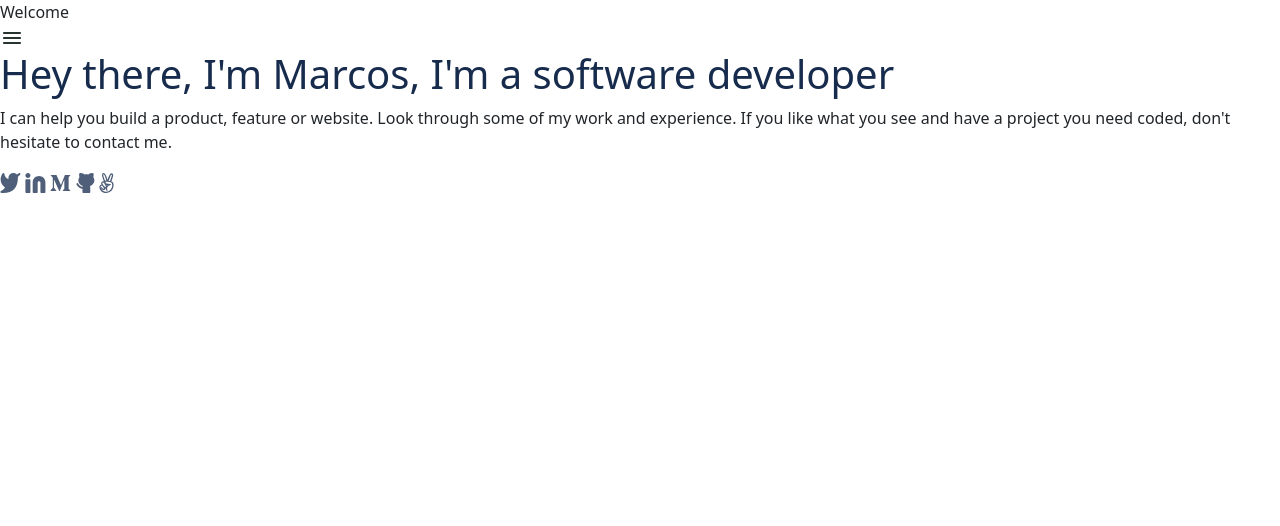
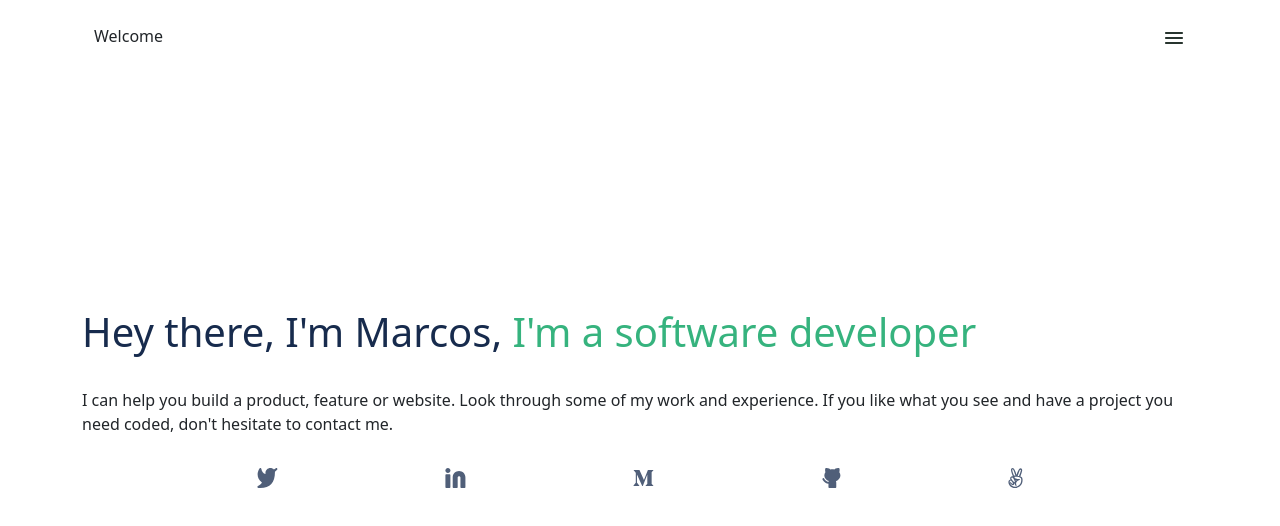
Before and after one commit to marcoshdezcam/micro-portfolio, a website: page index.html in a window 1280 px wide. Drawn offline with nearby package versions, Linux system fonts and the light colour scheme.

Commit message:
Add layout with flexbox.

```diff
--- a/index.html
+++ b/index.html
@@ -15,27 +15,36 @@
     <link rel="stylesheet" type="text/css" href="style.css" />
   </head>
   <body>
-    <header>
+    <header class="d-flex container-md p-4 justify-content-between">
       <span>Welcome</span>
       <nav>
         <img src="icons/menu.svg" alt="Menu" />
       </nav>
     </header>
 
-    <section>
-      <h1>Hey there, I'm Marcos, I'm a software developer</h1>
-      <p>
-        I can help you build a product, feature or website. Look through some of
-        my work and experience. If you like what you see and have a project you
-        need coded, don't hesitate to contact me.
+    <section class="d-flex m-4 p-2 landing">
+      <div
+        class="d-flex flex-column align-content-between align-self-center container-sm py-2"
+      >
+        <h1 class="primary py-2 my-2">
+          Hey there, I'm Marcos,
+          <span class="secondary">I'm a software developer</span>
+        </h1>
+        <p class="py-2 my-2">
+          I can help you build a product, feature or website. Look through some
+          of my work and experience. If you like what you see and have a project
+          you need coded, don't hesitate to contact me.
         </p>
+
+        <div class="d-flex justify-content-evenly align-items-center my-2 p-2">
           <img src="icons/twitter.svg" alt="Twitter" />
           <img src="icons/linkedin.svg" alt="Linkedin" />
           <img src="icons/medium.svg" alt="Medium" />
           <img src="icons/github.svg" alt="Github" />
           <img src="icons/angellist.svg" alt="Angellist" />
+        </div>
+      </div>
     </section>
-    <footer></footer>
     <script
       src="https://cdn.jsdelivr.net/npm/bootstrap@5.2.2/dist/js/bootstrap.bundle.min.js"
       integrity="sha384-OERcA2EqjJCMA+/3y+gxIOqMEjwtxJY7qPCqsdltbNJuaOe923+mo//f6V8Qbsw3"
--- a/style.css
+++ b/style.css
@@ -1,3 +1,11 @@
-h1 {
+.primary {
   color: #172b4d;
 }
+
+.secondary {
+  color: #36b37e;
+}
+
+.landing {
+  height: 75vh;
+}
```
Lines whose indentation alone changed are shown as unchanged.
